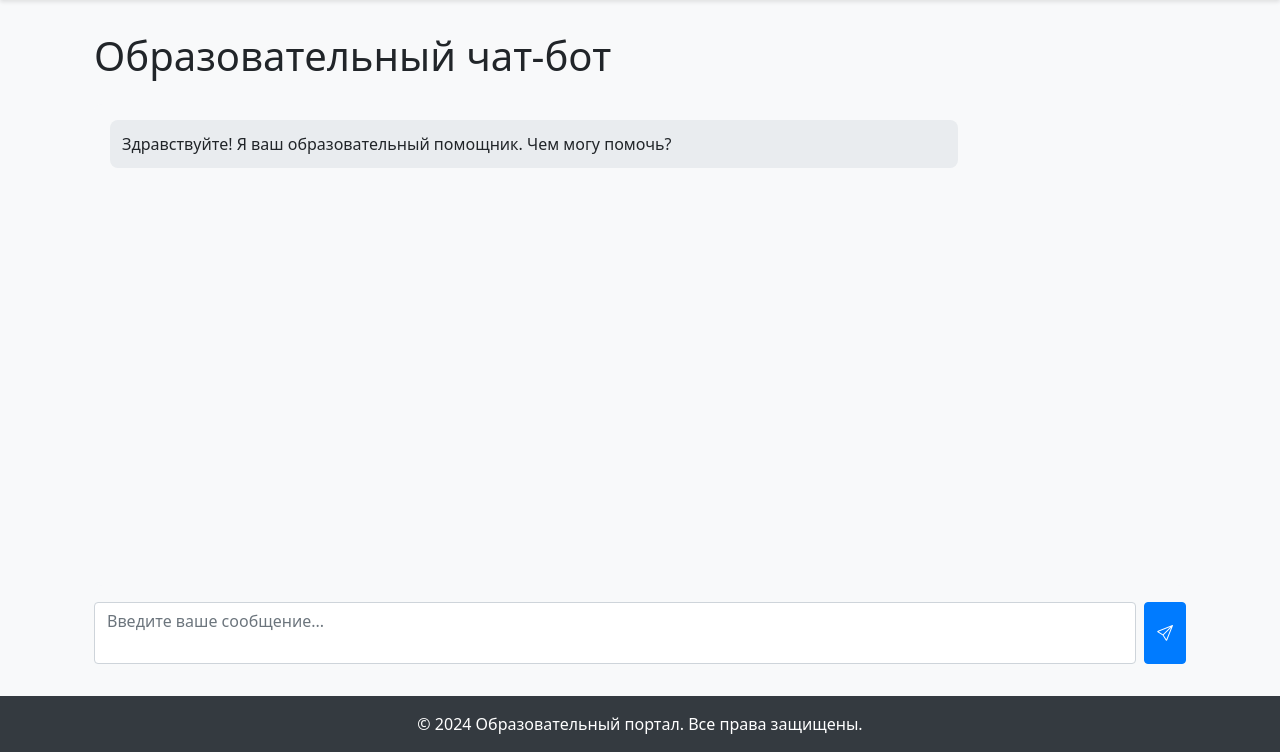
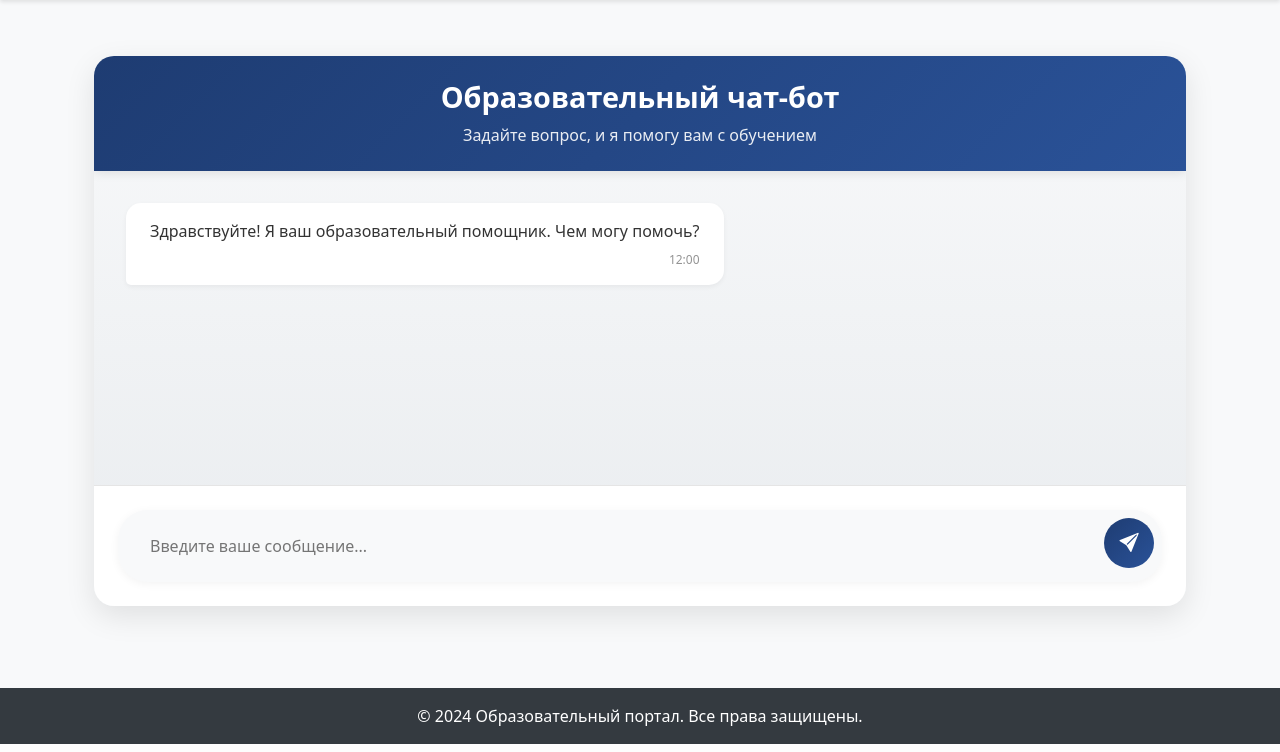
Before and after one commit to qwertyEg/hack_viribus, a Flask app: page /chat in a window 1280 px wide. Shown: the part 56-808 px from the top of the page. Run offline with Flask 3, Linux system fonts and the light colour scheme; some libraries are stand-ins or nearby versions.

Commit message:
filter in courses and chat

```diff
--- a/app/templates/chat/index.html
+++ b/app/templates/chat/index.html
@@ -5,67 +5,245 @@
 {% block extra_css %}
 <style>
     .chat-container {
-        height: 70vh;
+        height: calc(100vh - 250px);
+        background: linear-gradient(to bottom, #f8f9fa, #e9ecef);
+        border-radius: 20px;
+        box-shadow: 0 10px 30px rgba(0, 0, 0, 0.1);
         display: flex;
         flex-direction: column;
+        overflow: hidden;
+        position: relative;
+    }
+
+    .chat-header {
+        background: linear-gradient(135deg, #1e3c72 0%, #2a5298 100%);
+        color: white;
+        padding: 1.5rem;
+        text-align: center;
+        box-shadow: 0 2px 10px rgba(0, 0, 0, 0.1);
+    }
+
+    .chat-header h2 {
+        margin: 0;
+        font-size: 1.8rem;
+        font-weight: 600;
+    }
+
+    .chat-header p {
+        margin: 0.5rem 0 0;
+        opacity: 0.9;
+        font-size: 1rem;
     }
 
     .chat-messages {
         flex: 1;
         overflow-y: auto;
-        padding: 1rem;
-        background-color: #f8f9fa;
-        border-radius: 0.5rem;
-        margin-bottom: 1rem;
+        padding: 2rem;
+        display: flex;
+        flex-direction: column;
+        gap: 1.5rem;
     }
 
     .message {
-        margin-bottom: 1rem;
-        padding: 0.75rem;
-        border-radius: 0.5rem;
         max-width: 80%;
+        padding: 1rem 1.5rem;
+        border-radius: 15px;
+        position: relative;
+        animation: messageAppear 0.3s ease-out;
+    }
+
+    @keyframes messageAppear {
+        from {
+            opacity: 0;
+            transform: translateY(20px);
+        }
+
+        to {
+            opacity: 1;
+            transform: translateY(0);
+        }
     }
 
     .user-message {
-        background-color: #007bff;
+        background: linear-gradient(135deg, #1e3c72 0%, #2a5298 100%);
         color: white;
         margin-left: auto;
+        border-bottom-right-radius: 5px;
     }
 
     .bot-message {
-        background-color: #e9ecef;
-        color: #212529;
+        background: white;
+        color: #333;
+        margin-right: auto;
+        border-bottom-left-radius: 5px;
+        box-shadow: 0 2px 5px rgba(0, 0, 0, 0.05);
+    }
+
+    .message-time {
+        font-size: 0.75rem;
+        opacity: 0.7;
+        margin-top: 0.5rem;
+        text-align: right;
+    }
+
+    .bot-message .message-time {
+        color: #666;
+    }
+
+    .user-message .message-time {
+        color: rgba(255, 255, 255, 0.8);
+    }
+
+    .chat-input-container {
+        padding: 1.5rem;
+        background: white;
+        border-top: 1px solid rgba(0, 0, 0, 0.1);
+    }
+
+    .chat-input-wrapper {
+        display: flex;
+        gap: 1rem;
+        position: relative;
+        background: #f8f9fa;
+        border-radius: 30px;
+        padding: 0.5rem;
+        box-shadow: 0 2px 10px rgba(0, 0, 0, 0.05);
     }
 
     .chat-input {
-        display: flex;
-        gap: 0.5rem;
+        flex: 1;
+        border: none;
+        background: transparent;
+        padding: 1rem 1.5rem;
+        font-size: 1rem;
+        outline: none;
+        resize: none;
+        max-height: 100px;
+        min-height: 50px;
     }
 
-    .chat-input textarea {
-        flex: 1;
-        resize: none;
+    .chat-input:focus {
+        outline: none;
+    }
+
+    .send-button {
+        background: linear-gradient(135deg, #1e3c72 0%, #2a5298 100%);
+        color: white;
+        border: none;
+        width: 50px;
+        height: 50px;
+        border-radius: 25px;
+        display: flex;
+        align-items: center;
+        justify-content: center;
+        cursor: pointer;
+        transition: transform 0.2s ease;
+    }
+
+    .send-button:hover {
+        transform: scale(1.05);
+    }
+
+    .send-button i {
+        font-size: 1.2rem;
+    }
+
+    /* Стилизация скроллбара */
+    .chat-messages::-webkit-scrollbar {
+        width: 6px;
+    }
+
+    .chat-messages::-webkit-scrollbar-track {
+        background: #f1f1f1;
+        border-radius: 3px;
+    }
+
+    .chat-messages::-webkit-scrollbar-thumb {
+        background: #c1c1c1;
+        border-radius: 3px;
+    }
+
+    .chat-messages::-webkit-scrollbar-thumb:hover {
+        background: #a8a8a8;
+    }
+
+    /* Индикатор печати */
+    .typing-indicator {
+        display: flex;
+        gap: 0.3rem;
+        padding: 1rem;
+        background: white;
+        border-radius: 15px;
+        width: fit-content;
+        margin-right: auto;
+        opacity: 0;
+        transition: opacity 0.3s ease;
+    }
+
+    .typing-indicator.visible {
+        opacity: 1;
+    }
+
+    .typing-dot {
+        width: 8px;
+        height: 8px;
+        background: #1e3c72;
+        border-radius: 50%;
+        animation: typingAnimation 1.4s infinite;
+    }
+
+    .typing-dot:nth-child(2) {
+        animation-delay: 0.2s;
+    }
+
+    .typing-dot:nth-child(3) {
+        animation-delay: 0.4s;
+    }
+
+    @keyframes typingAnimation {
+
+        0%,
+        60%,
+        100% {
+            transform: translateY(0);
+        }
+
+        30% {
+            transform: translateY(-5px);
+        }
     }
 </style>
 {% endblock %}
 
 {% block content %}
-<div class="container">
-    <h1 class="mb-4">Образовательный чат-бот</h1>
+<div class="container py-4">
+    <div class="chat-container">
+        <div class="chat-header">
+            <h2>Образовательный чат-бот</h2>
+            <p>Задайте вопрос, и я помогу вам с обучением</p>
+        </div>
 
-    <div class="chat-container">
         <div class="chat-messages" id="chat-messages">
             <div class="message bot-message">
                 Здравствуйте! Я ваш образовательный помощник. Чем могу помочь?
+                <div class="message-time">12:00</div>
             </div>
         </div>
 
-        <div class="chat-input">
-            <textarea class="form-control" id="message-input" rows="2"
-                placeholder="Введите ваше сообщение..."></textarea>
-            <button class="btn btn-primary" id="send-button">
-                <i class="bi bi-send"></i>
-            </button>
+        <div class="typing-indicator" id="typing-indicator">
+            <div class="typing-dot"></div>
+            <div class="typing-dot"></div>
+            <div class="typing-dot"></div>
+        </div>
+
+        <div class="chat-input-container">
+            <div class="chat-input-wrapper">
+                <textarea class="chat-input" id="message-input" placeholder="Введите ваше сообщение..."
+                    rows="1"></textarea>
+                <button class="send-button" id="send-button">
+                    <i class="bi bi-send-fill"></i>
+                </button>
+            </div>
         </div>
     </div>
 </div>
@@ -77,11 +255,42 @@
         const chatMessages = document.getElementById('chat-messages');
         const messageInput = document.getElementById('message-input');
         const sendButton = document.getElementById('send-button');
+        const typingIndicator = document.getElementById('typing-indicator');
+
+        // Автоматическая регулировка высоты текстового поля
+        messageInput.addEventListener('input', function () {
+            this.style.height = 'auto';
+            this.style.height = (this.scrollHeight) + 'px';
+        });
+
+        function getCurrentTime() {
+            const now = new Date();
+            return now.getHours().toString().padStart(2, '0') + ':' +
+                now.getMinutes().toString().padStart(2, '0');
+        }
+
+        function showTypingIndicator() {
+            typingIndicator.classList.add('visible');
+        }
+
+        function hideTypingIndicator() {
+            typingIndicator.classList.remove('visible');
+        }
 
         function addMessage(message, isUser) {
             const messageDiv = document.createElement('div');
             messageDiv.className = `message ${isUser ? 'user-message' : 'bot-message'}`;
-            messageDiv.textContent = message;
+
+            const messageText = document.createElement('div');
+            messageText.textContent = message;
+
+            const timeDiv = document.createElement('div');
+            timeDiv.className = 'message-time';
+            timeDiv.textContent = getCurrentTime();
+
+            messageDiv.appendChild(messageText);
+            messageDiv.appendChild(timeDiv);
+
             chatMessages.appendChild(messageDiv);
             chatMessages.scrollTop = chatMessages.scrollHeight;
         }
@@ -91,12 +300,14 @@
             if (message) {
                 addMessage(message, true);
                 messageInput.value = '';
+                messageInput.style.height = 'auto';
 
-                // Здесь будет логика отправки сообщения на сервер
-                // и получения ответа от бота
+                // Имитация ответа бота
+                showTypingIndicator();
                 setTimeout(() => {
+                    hideTypingIndicator();
                     addMessage('Спасибо за ваше сообщение! Я обрабатываю его...', false);
-                }, 1000);
+                }, 2000);
             }
         }
 
```
